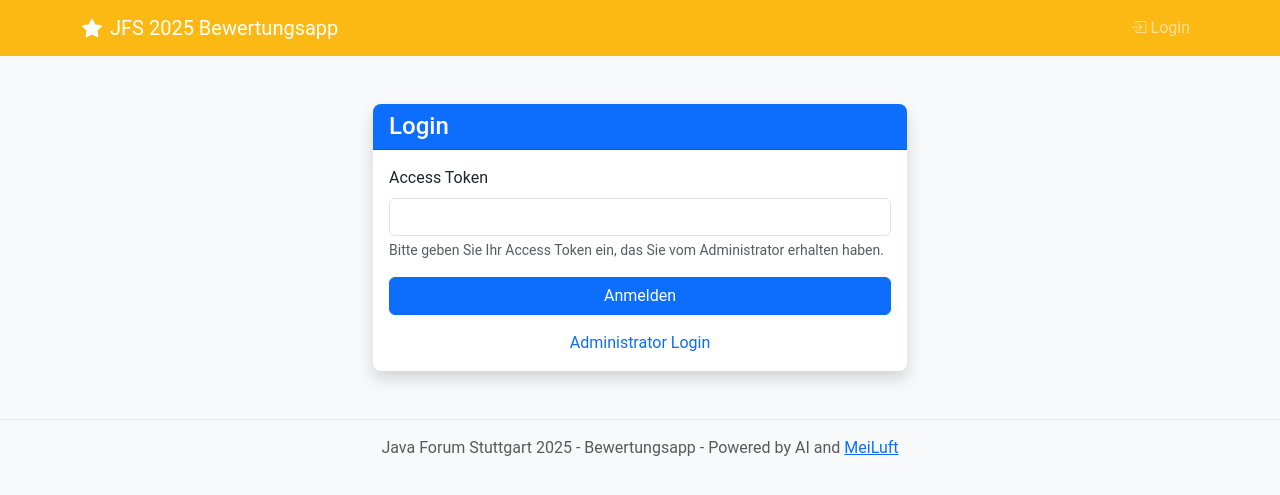
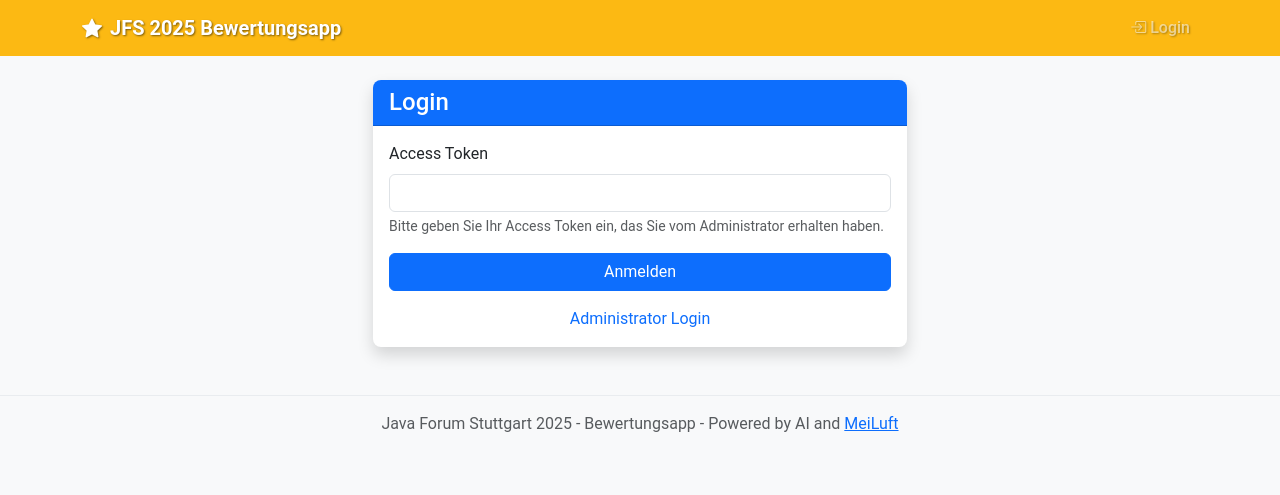
Before and after one commit to DG1001/jfs2025_rating_app, a Flask app: page /login in a window 1280 px wide. Shown: the top 495 px of the page. Run offline with Flask 3, Linux system fonts and the light colour scheme.

Commit message:
fix: Improve navbar visibility and layout with fixed positioning and text contrast

```diff
--- a/templates/base.html
+++ b/templates/base.html
@@ -11,16 +11,16 @@
     {% block head %}{% endblock %}
 </head>
 <body>
-    <nav class="navbar navbar-expand-lg navbar-dark bg-primary">
+    <nav class="navbar navbar-expand-lg navbar-dark bg-primary fixed-top">
         <div class="container">
-            <a class="navbar-brand" href="{{ url_for('main.index') }}">
+            <a class="navbar-brand" href="{{ url_for('main.index') }}" style="font-weight: bold; text-shadow: 1px 1px 2px rgba(0,0,0,0.5);">
                 <i class="bi bi-star-fill me-2"></i>JFS 2025 Bewertungsapp
             </a>
             <button class="navbar-toggler" type="button" data-bs-toggle="collapse" data-bs-target="#navbarNav">
                 <span class="navbar-toggler-icon"></span>
             </button>
             <div class="collapse navbar-collapse" id="navbarNav">
-                <ul class="navbar-nav ms-auto">
+                <ul class="navbar-nav ms-auto" style="font-weight: 500; text-shadow: 1px 1px 2px rgba(0,0,0,0.3);">
                     {% if current_user.is_authenticated %}
                         {% if session.get('is_admin') %}
                         <li class="nav-item">
@@ -56,7 +56,7 @@
         </div>
     </nav>
 
-    <div class="container mt-4">
+    <div class="container" style="margin-top: 5rem;">
         {% with messages = get_flashed_messages(with_categories=true) %}
             {% if messages %}
                 {% for category, message in messages %}
```
